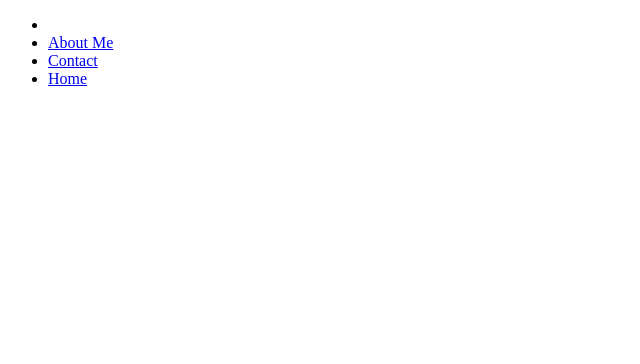
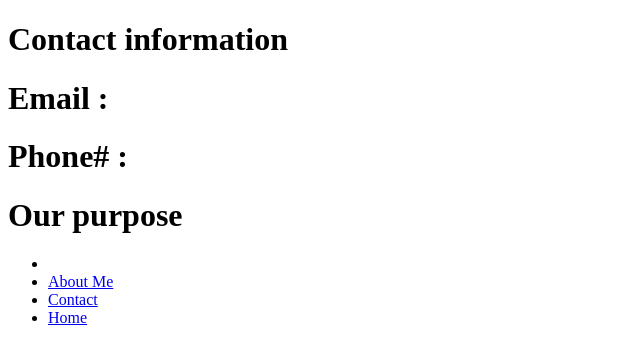
Before and after one commit to puravp2/Adopt_A_Pet, a plain HTML site: page aboutus.html in a window 1280 px wide. Shown: the whole page, without its empty margins (0-640 px from the left). Drawn offline with Linux system fonts and the light colour scheme.

Commit message:
Update aboutus.html

```diff
--- a/aboutus.html
+++ b/aboutus.html
@@ -4,7 +4,15 @@
 <link rel="stylesheet" href="styles.css">
 </head>
 <body>
+ <div class="centerl">
+<h1> Contact information</h1>
+<h1> Email : </h1>
+<h1> Phone# : </h1>
+<h1> Our purpose </h1>
+  <p> </p>
 
+
+</div>
  <ul>
   <li><a class="homepage.html" href="home.html"></a></li>
   <li><a href="findapet.html">About Me</a></li>
```
